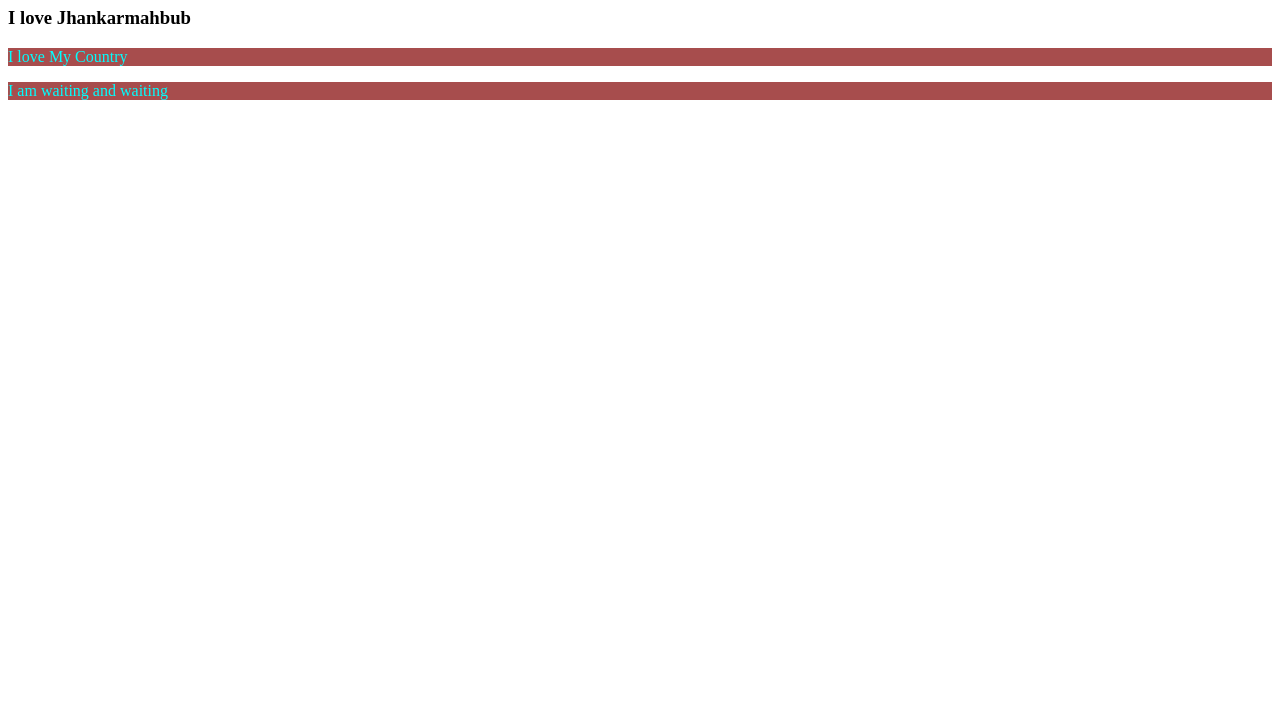
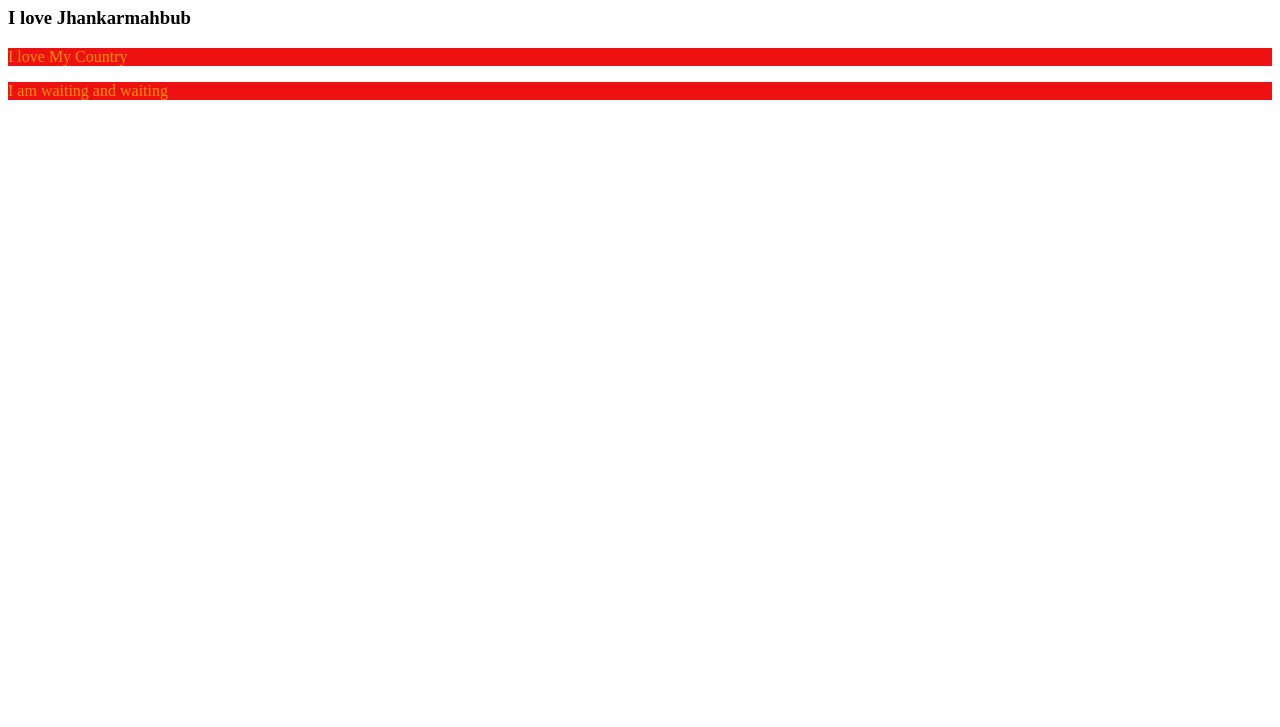
Before and after one commit to johirbban/johirbban, a plain HTML site: page JAHIRBCPSC.html in a window 1280 px wide. Shown: the part 73-800 px from the top of the page. Drawn offline with Linux system fonts and the light colour scheme.

Commit message:
color changed

```diff
--- a/style.css
+++ b/style.css
@@ -1,4 +1,4 @@
 p{
-    color: #00ffff;
-    background-color: rgb(167, 77, 77);
+    color: #ff9100;
+    background-color: rgb(238, 17, 17);
 }
```
